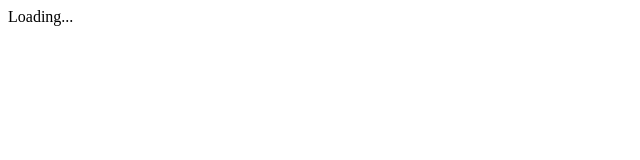
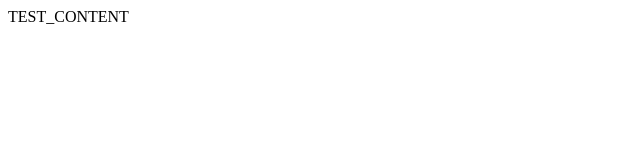
Before and after one commit to Leeday-devs/lf-renovations-mockups, a plain HTML site: page index.html in a window 1280 px wide. Shown: the whole page, without its empty margins (0-640 px from the left). Drawn offline with Linux system fonts and the light colour scheme.

Commit message:
Change loading message to 'TEST_CONTENT'

```diff
--- a/index.html
+++ b/index.html
@@ -1 +1 @@
-<html><body>Loading...</body></html>
+<html><body>TEST_CONTENT</body></html>
```
